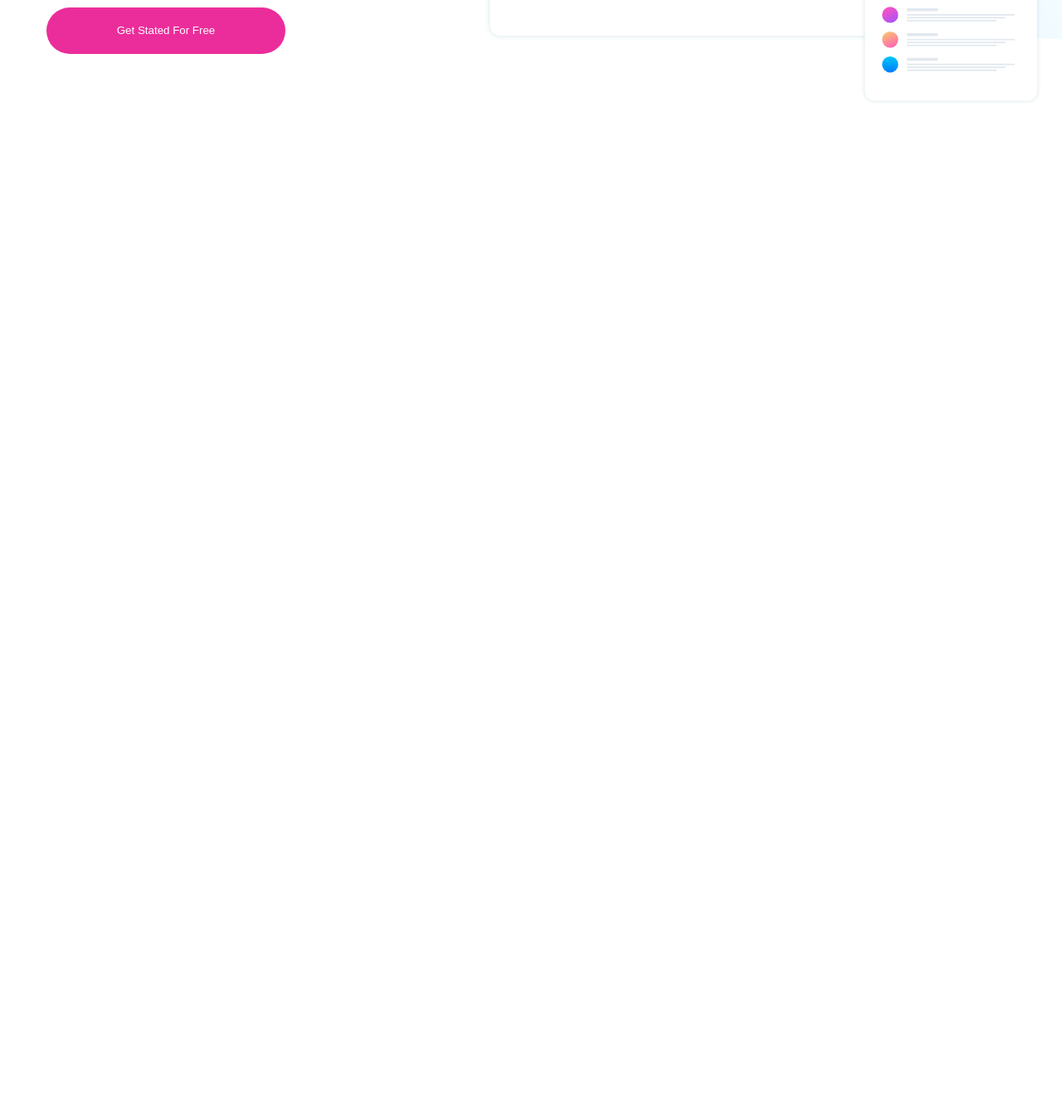
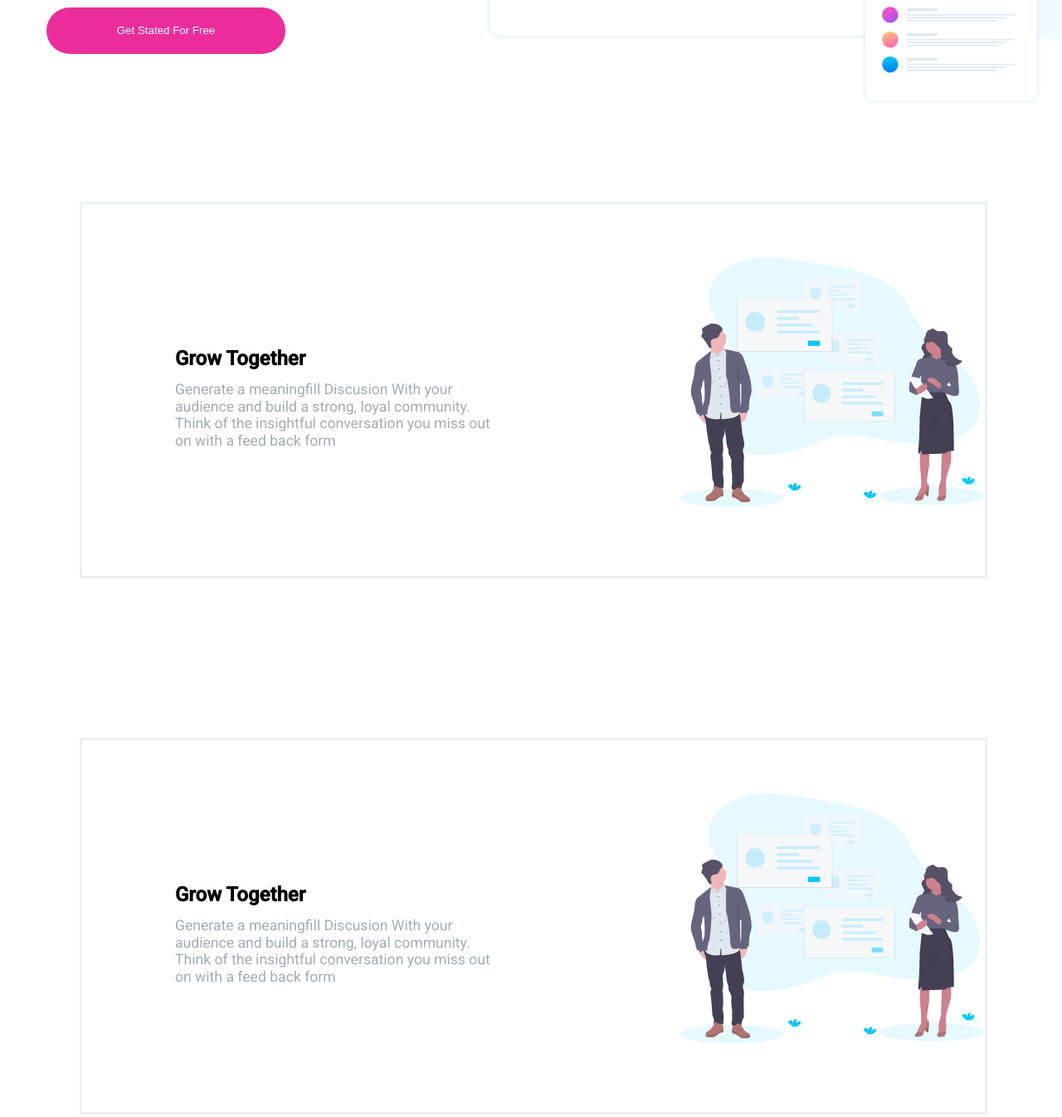
Before and after one commit to Daniel-Charles-J/huddle-landing-curve1, a plain HTML site: page index.html in a window 1280 px wide. Shown: the part 513-1859 px from the top of the page at 83% size. Before the commit the page ends 800 px from the top, so only its background shows below. Drawn offline with Linux system fonts and the light colour scheme.

Commit message:
first box completed

```diff
--- a/index.html
+++ b/index.html
@@ -8,7 +8,7 @@
     <link rel="stylesheet" href="./styles/style.css">
 </head>
 <body>
-    <container-1>
+    <container-1 class="container-1">
         <img src="./Asserts/images/bg-hero-desktop.svg" alt="background-image" class="back-img">
         <navbar class="nav">
             <img src="./Asserts/images/logo.svg" alt="logo" class="logo">
@@ -24,7 +24,51 @@
                 <img src="./Asserts/images/illustration-mockups.svg" alt="make-up" class="make-up">
             </div>
         </div>
+    </container-1>
 
-    </container-1>
+
+    <container-2 class="container2">
+        <div class="box">
+            <div class="grid-wrap">
+                <div class="grid-wrapper">
+                    <div class="text">
+                        <h2>Grow Together</h2>
+                        <p>Generate a meaningfill Discusion With your audience and build a strong, loyal community. Think of the insightful conversation you miss out on with a feed back form</p>
+                    </div>
+                    <img src="./Asserts/images/illustration-grow-together.svg" alt="image" class="grow-together">
+                </div>
+
+            </div>
+        </div>
+
+
+        <div class="box">
+            <div class="grid-wrap">
+                <div class="grid-wrapper">
+                    <div class="text">
+                        <h2>Grow Together</h2>
+                        <p>Generate a meaningfill Discusion With your audience and build a strong, loyal community. Think of the insightful conversation you miss out on with a feed back form</p>
+                    </div>
+                    <img src="./Asserts/images/illustration-grow-together.svg" alt="image" class="grow-together">
+                </div>
+
+            </div>
+        </div>
+
+
+        <div class="box">
+            <div class="grid-wrap">
+                <div class="grid-wrapper">
+                    <div class="text">
+                        <h2>Grow Together</h2>
+                        <p>Generate a meaningfill Discusion With your audience and build a strong, loyal community. Think of the insightful conversation you miss out on with a feed back form</p>
+                    </div>
+                    <img src="./Asserts/images/illustration-grow-together.svg" alt="image" class="grow-together">
+                </div>
+
+            </div>
+        </div>
+
+    </container-2>
 </body>
 </html>
--- a/styles/style.css
+++ b/styles/style.css
@@ -74,3 +74,42 @@ body{
     border-radius: 2rem 2rem;
     border-style: none;
 }
+.container2{
+    width:100%;
+
+}
+.grid-wrapper{
+    display: flex;
+}
+.grid-wrapper .text{
+    position: absolute;
+    top:11rem;
+    width:37%;
+    left:7rem;
+    line-height: 1.3rem;
+}
+.grid-wrapper .text h2{
+    margin-bottom: 1rem;
+}
+.grid-wrapper .text p{
+    color: #a2aeb0;
+    font-size:1.1rem;
+}
+.grow-together{
+    position: absolute;
+    top:4rem;
+    left:45rem;
+    width:23rem;
+}
+.box{
+    height:28rem;
+    width:85%;
+    background-color:white;
+    position: relative;
+    margin-top: 12rem;
+    left:6rem;
+    border-style: solid;
+  border-color: #edeff0;
+
+
+}
```
